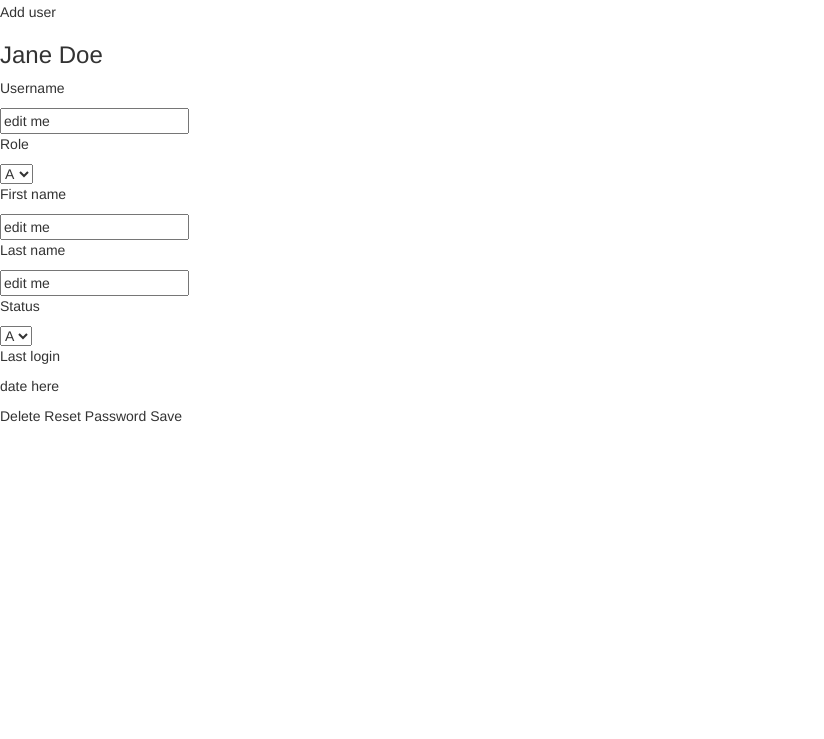
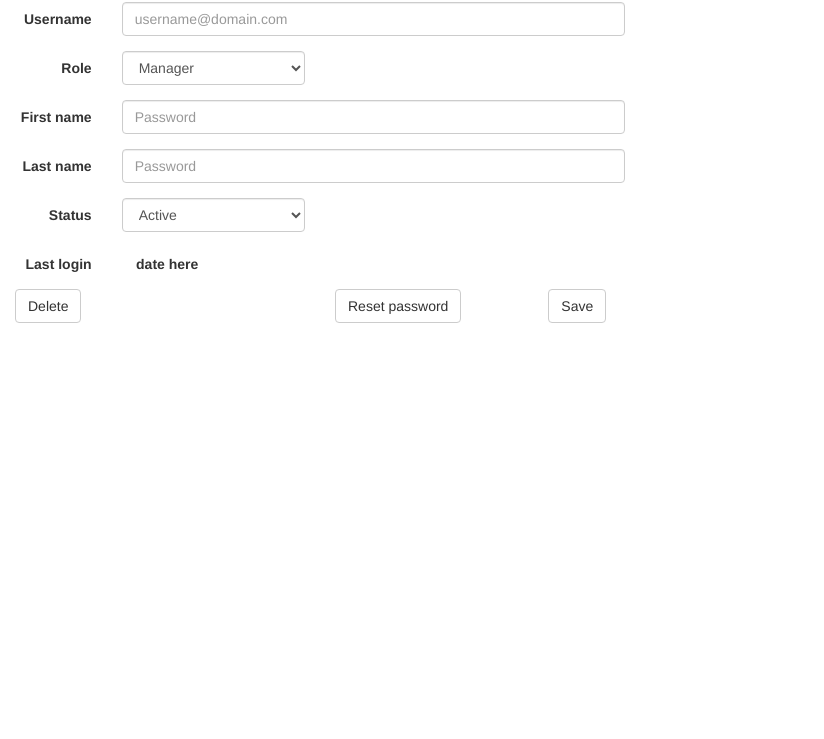
Before and after one commit to JanTyn/user-management-mockup, a plain HTML site: page index.html in a window 1280 px wide. Shown: the part 61-800 px from the top of the page, without its empty margins (0-824 px from the left). Drawn offline with nearby package versions, Linux system fonts and the light colour scheme.

Commit message:
elements somewhat

```diff
--- a/index.html
+++ b/index.html
@@ -13,85 +13,114 @@
     <script src="https://npmcdn.com/vue/dist/vue.js"></script>
     <!--<script src="js/vue.js"></script>-->
 
+    <!-- HTML5 shim and Respond.js for IE8 support of HTML5 elements and media queries -->
+    <!-- WARNING: Respond.js doesn't work if you view the page via file:// -->
+    <!--[if lt IE 9]>
+      <script src="https://oss.maxcdn.com/html5shiv/3.7.2/html5shiv.min.js"></script>
+      <script src="https://oss.maxcdn.com/respond/1.4.2/respond.min.js"></script>
+    <![endif]-->
   </head>
   <body>
     <!-- Content header BEGIN -->
-    <div>
+    <div class="col-md-12">
+      <div class="col-md-6">
         <h2>Users</h2>
-      <span>Add user</span>
+      </div>
+      <div class="col-md-6">
+          <button type="submit" class="btn btn-lg btn-default">Add user</button>
+        </div>
+      </div>
     </div>
     <!-- Content header END -->
 
     <!-- Content user list BEGIN -->
-    <div id="user_list">
-      <div class="user-list-row">
-        <div class="user-list-column">
+    <div class="col-md-6" id="user_list">
+      <div class="col-md-12">
+        <div class="col-md-6">
           <p>Username</p>
         </div>
-        <div class="user-list-column">
+        <div class="col-md-6">
           <p>Active</p>
         </div>
       </div>
-      <div class="user-list-row-role" v-for="(role, count) in get_roles">
-        <h3>{{ role }} ({{ count }})</h3>
+      <div class="col-md-12" v-for="(role, count) in get_roles">
+        <h4>{{ role }} ({{ count }})</h4>
         <div class="user-list-row" v-for="user in users | filterBy role in 'role'">
-          <div class="user-list-column">
+          <div class="col-md-6">
             <p>{{ user.username }}</p>
           </div>
-          <div class="user-list-column active" v-if="user.is_active">
+          <div class="col-md-6 active" v-if="user.is_active">
             <p>{{ user.last_login }}</p>
           </div>
-          <div class="user-list-column disabled" v-else>
+          <div class="col-md-6 disabled" v-else>
             <p>disabled</p>
           </div>
         </div>
       </div>
     </div>
+
     <!-- Content user list END -->
 
     <!-- Content user form BEGIN -->
-    <div id= "user_form">
-      <div class="user-form-row">
-        <h3>Jane Doe</h3>
+    <div class="col-md-6">
+      <form class="form-horizontal">
+        <div class="form-group">
+          <label for="inputPassword3" class="col-sm-2 control-label">Username</label>
+          <div class="col-sm-10">
+            <input type="text" class="form-control" placeholder="username@domain.com">
           </div>
-      <div class="user-form-row">
-        <p>Username</p>
-        <input type="text" value="edit me">
         </div>
-      <div class="user-form-row">
-        <p>Role</p>
-        <select v-model="selected">
-          <option selected>A</option>
-          <option>B</option>
-          <option>C</option>
+        <div class="form-group">
+          <label for="inputPassword3" class="col-sm-2 control-label">Role</label>
+          <div class="col-sm-4">
+            <select class="form-control">
+              <option>Manager</option>
+              <option>Sales person</option>
+              <option>Worker</option>
             </select>
           </div>
-      <div class="user-form-row">
-        <p>First name</p>
-        <input type="text" value="edit me">
         </div>
-      <div class="user-form-row">
-        <p>Last name</p>
-        <input type="text" value="edit me">
+        <div class="form-group">
+          <label for="inputPassword3" class="col-sm-2 control-label">First name</label>
+          <div class="col-sm-10">
+            <input type="text" class="form-control" id="inputPassword3" placeholder="Password">
           </div>
-      <div class="user-form-row">
-        <p>Status</p>
-        <select v-model="selected">
-          <option selected>A</option>
-          <option>B</option>
+        </div>
+        <div class="form-group">
+          <label for="inputPassword3" class="col-sm-2 control-label">Last name</label>
+          <div class="col-sm-10">
+            <input type="text" class="form-control" id="inputPassword3" placeholder="Password">
+          </div>
+        </div>
+        <div class="form-group">
+          <label for="inputPassword3" class="col-sm-2 control-label">Status</label>
+          <div class="col-sm-4">
+            <select class="form-control">
+              <option>Active</option>
+              <option>Disabled</option>
             </select>
           </div>
-      <div class="user-form-row">
-        <p>Last login</p>
-        <p>date here</p>
         </div>
-      <div class="user-form-row">
-        <span>Delete</span>
-        <span>Reset Password</span>
-        <span>Save</span>
+        <div class="form-group">
+          <label for="inputPassword3" class="col-sm-2 control-label">Last login</label>
+          <label for="inputPassword3" class="col-sm-2 control-label">date here</label>
+        </div>
+        <div class="form-group">
+          <div class="col-sm-6">
+            <button type="submit" class="btn btn-default">Delete</button>
+          </div>
+          <div class="col-sm-4">
+            <button type="submit" class="btn btn-default">Reset password</button>
+          </div>
+          <div class="col-sm-2">
+            <button type="submit" class="btn btn-default">Save</button>
+
           </div>
         </div>
+      </form>
+    </div>
     <!-- Content user form END -->
+
     <script src="js/controller.js"></script>
   </body>
 </html>
```
Lines whose indentation alone changed are shown as unchanged.
